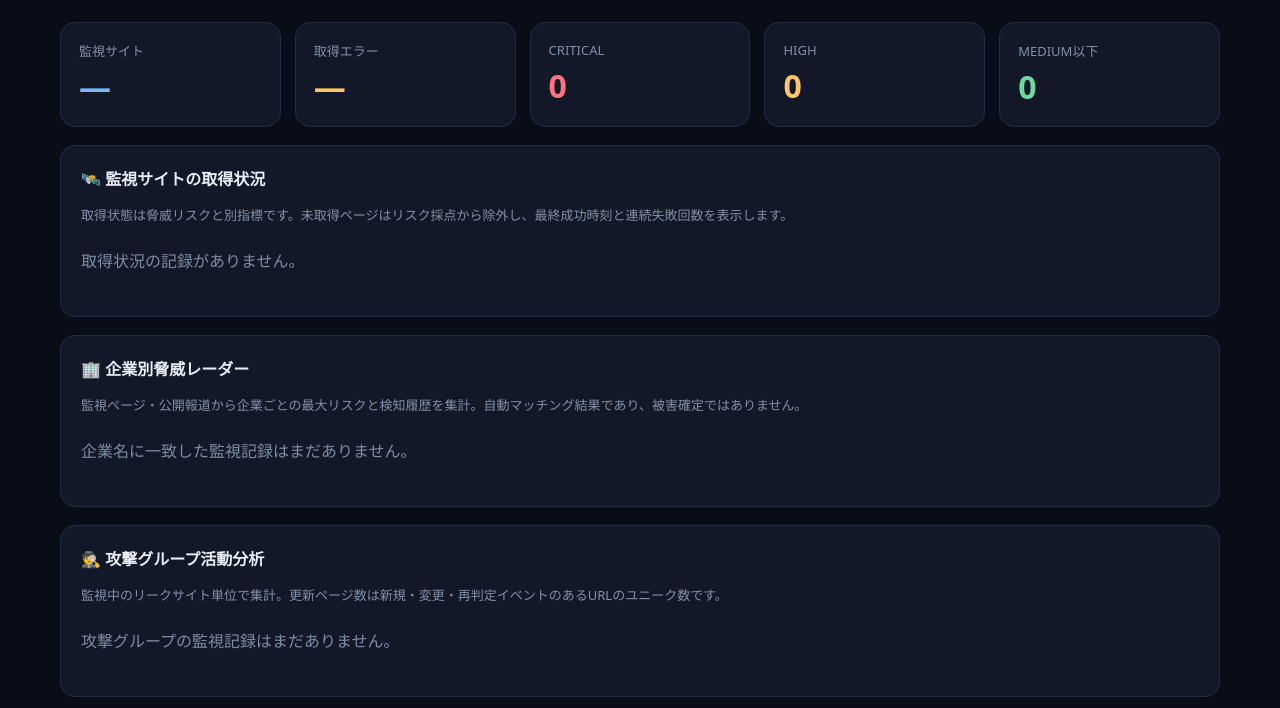
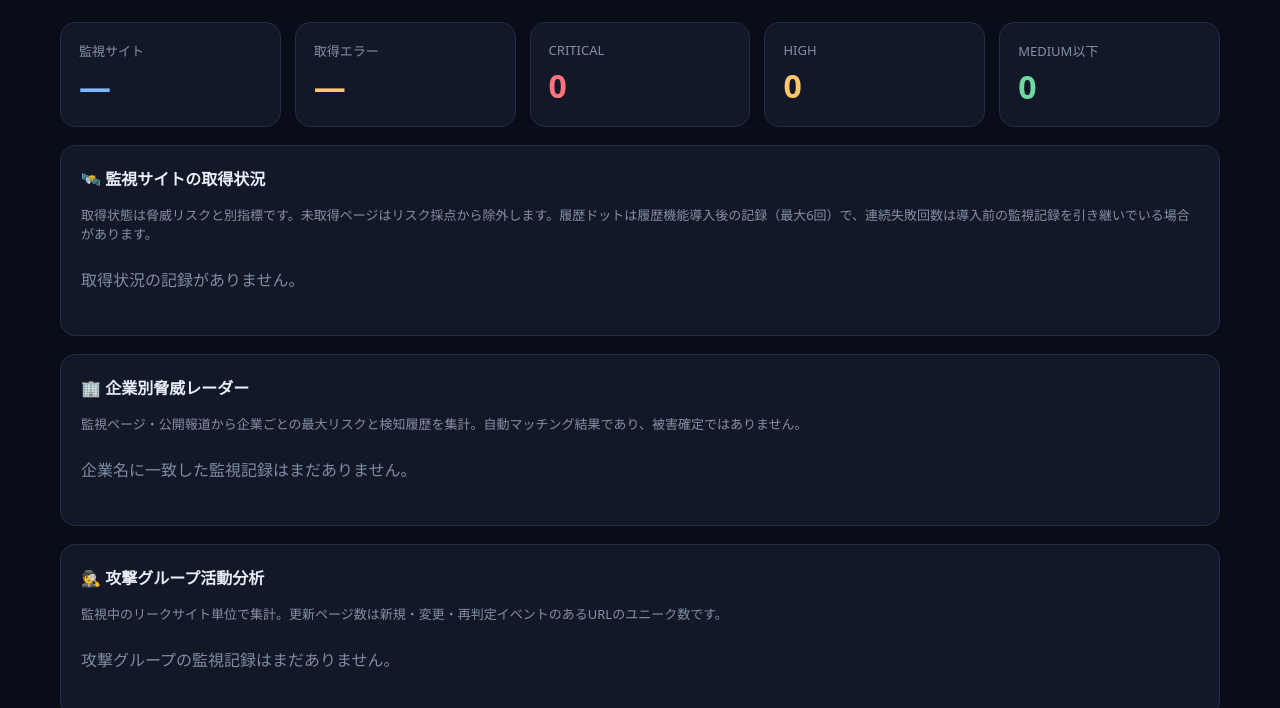
Before and after one commit to OzzyWorks/tor-watch-public-osint, a plain HTML site: page web/index.html in a window 1280 px wide. Shown: the part 91-799 px from the top of the page. Drawn offline with Linux system fonts and the light colour scheme.

Commit message:
Clarify site health history coverage

```diff
--- a/web/index.html
+++ b/web/index.html
@@ -38,7 +38,7 @@ button{background:#1c2943;color:#dce7fa;border:1px solid #33425f;border-radius:8
 
 <section class="panel">
 <h2>🛰️ 監視サイトの取得状況</h2>
-<div class="sub">取得状態は脅威リスクと別指標です。未取得ページはリスク採点から除外し、最終成功時刻と連続失敗回数を表示します。</div>
+<div class="sub">取得状態は脅威リスクと別指標です。未取得ページはリスク採点から除外します。履歴ドットは履歴機能導入後の記録（最大6回）で、連続失敗回数は導入前の監視記録を引き継いでいる場合があります。</div>
 <div id="siteHealth"></div>
 </section>
 
```
